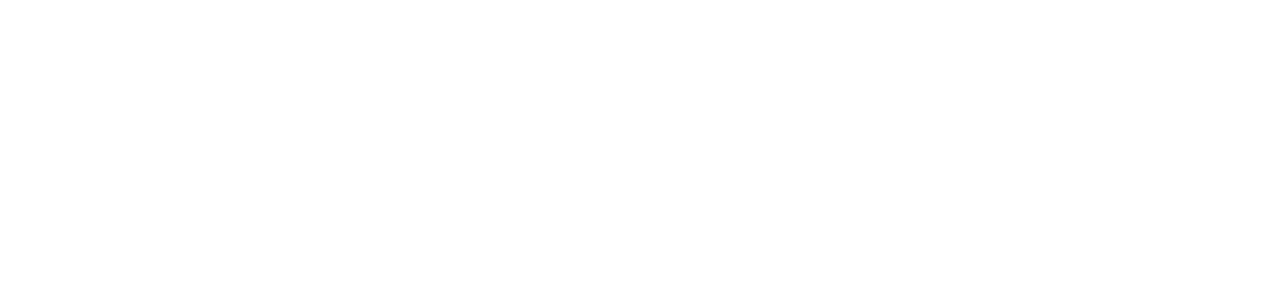
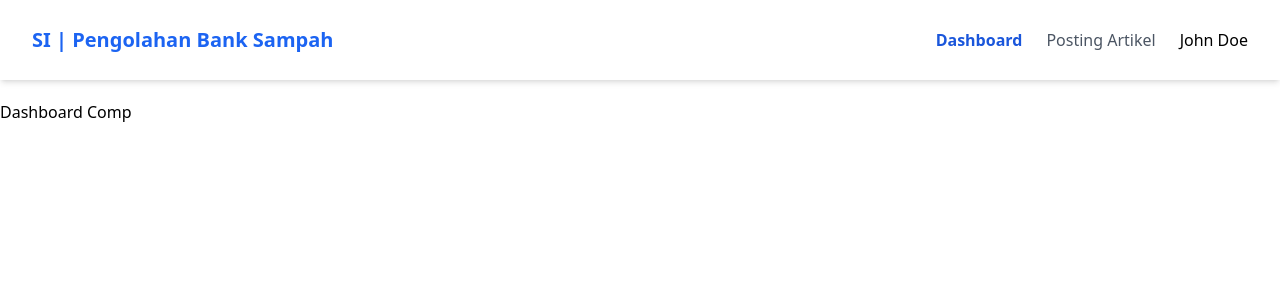
Before and after one commit to Joshtri/NecoSys, a React (Vite) app: page /dashboard in a window 1280 px wide. Before the commit this address had no page. Shown: the top 300 px of the page. Built offline with nearby package versions, Linux system fonts and the light colour scheme.

Commit message:
adding dashboard and adding navbar in layoit

```diff
--- a/package.json
+++ b/package.json
@@ -13,6 +13,7 @@
     "axios": "^1.7.8",
     "flowbite": "^2.5.2",
     "flowbite-react": "^0.10.2",
+    "prop-types": "^15.8.1",
     "react": "^18.3.1",
     "react-dom": "^18.3.1",
     "react-icons": "^5.3.0",
--- a/src/App.jsx
+++ b/src/App.jsx
@@ -4,6 +4,7 @@
 import './App.css'
 import { BrowserRouter, Route, Routes } from 'react-router-dom'
 import Login from './components/Login'
+import DashboardPage from './pages/DashboardPage'
 
 function App() {
 
@@ -11,6 +12,7 @@
     <>
       <BrowserRouter>
         <Routes>
+          <Route path='/dashboard' element={<DashboardPage/>}/>
           <Route path='/' element={<Login/>}/>
 
         </Routes>
--- /dev/null
+++ b/src/components/dashboard/Dashboard.jsx
@@ -0,0 +1,9 @@
+import React from 'react'
+
+function Dashboard() {
+  return (
+    <div>Dashboard Comp</div>
+  )
+}
+
+export default Dashboard
--- a/src/components/partials/CustomNavbar.jsx
+++ b/src/components/partials/CustomNavbar.jsx
@@ -0,0 +1,111 @@
+import { NavLink, Link } from 'react-router-dom';
+import { useState, useRef } from 'react';
+import { Dropdown, Navbar as FlowbiteNavbar, Button } from 'flowbite-react';
+import { FaBars, FaTimes } from 'react-icons/fa'; // Icon for mobile menu
+
+function CustomNavbar() {
+  const [isMobileMenuOpen, setIsMobileMenuOpen] = useState(false); // Mobile menu state
+  const mobileMenuRef = useRef(null); // Ref for handling outside clicks
+
+  return (
+    <FlowbiteNavbar className="shadow-md bg-white w-full">
+      <div className="container mx-auto flex items-center justify-between px-4 py-4">
+        {/* Left: Brand Logo */}
+        <Link
+          to="/"
+          className="text-xl font-semibold text-blue-600 hover:text-blue-800"
+        >
+          SI | Pengolahan Bank Sampah
+        </Link>
+
+        {/* Mobile Menu Toggle */}
+        <div className="lg:hidden">
+          <Button
+            className="text-gray-100 focus:outline-none"
+            onClick={() => setIsMobileMenuOpen(!isMobileMenuOpen)}
+          >
+            {isMobileMenuOpen ? <FaTimes size={28} /> : <FaBars size={28} />} {/* Larger icon */}
+          </Button>
+        </div>
+
+        {/* Center: Navigation Links (Desktop) */}
+        <div className="hidden lg:flex items-center space-x-6">
+          <NavLink
+            to="/dashboard"
+            className={({ isActive }) =>
+              isActive
+                ? 'text-blue-700 font-semibold'
+                : 'text-gray-600 hover:text-blue-500'
+            }
+          >
+            Dashboard
+          </NavLink>
+
+          <NavLink
+            to="/posted-article"
+            className={({ isActive }) =>
+              isActive
+                ? 'text-blue-700 font-semibold'
+                : 'text-gray-600 hover:text-blue-500'
+            }
+          >
+            Posting Artikel
+          </NavLink>
+
+          {/* User Dropdown (Dummy Content for UI) */}
+          <Dropdown label="John Doe" inline={true} arrowIcon={false}>
+            <Dropdown.Item>My Profile</Dropdown.Item>
+            <Dropdown.Divider />
+            <Dropdown.Item>Logout</Dropdown.Item>
+          </Dropdown>
+        </div>
+      </div>
+
+      {/* Mobile Menu */}
+      {isMobileMenuOpen && (
+        <div
+          ref={mobileMenuRef}
+          className="lg:hidden flex flex-col items-start space-y-4 px-6 py-6 bg-white border-t"
+        >
+          <NavLink
+            to="/dashboard"
+            className={({ isActive }) =>
+              isActive
+                ? 'text-blue-700 font-semibold w-full'
+                : 'text-gray-600 hover:text-blue-500 w-full'
+            }
+            onClick={() => setIsMobileMenuOpen(false)}
+          >
+            Dashboard
+          </NavLink>
+
+          <NavLink
+            to="/posted-article"
+            className={({ isActive }) =>
+              isActive
+                ? 'text-blue-700 font-semibold w-full'
+                : 'text-gray-600 hover:text-blue-500 w-full'
+            }
+            onClick={() => setIsMobileMenuOpen(false)}
+          >
+            Daftar Sampah
+          </NavLink>
+
+          {/* User Profile & Logout (Dummy Content for UI) */}
+          <button
+            className="text-gray-600 hover:text-blue-500 w-full text-left"
+          >
+            Profile
+          </button>
+          <button
+            className="text-gray-600 hover:text-red-500 w-full text-left"
+          >
+            Logout
+          </button>
+        </div>
+      )}
+    </FlowbiteNavbar>
+  );
+}
+
+export default CustomNavbar;
--- a/src/pages/Dasbhboard.jsx
+++ /dev/null
@@ -1,7 +0,0 @@
-import React from 'react'
-
-export default function Dasbhboard() {
-  return (
-    <div>Dasbhboard</div>
-  )
-}
--- /dev/null
+++ b/src/pages/DashboardPage.jsx
@@ -0,0 +1,11 @@
+// import React from 'react'
+import Dashboard from '../components/dashboard/Dashboard'
+import Layout from './Layout'
+
+export default function DashboardPage() {
+  return (
+    <Layout>
+      <Dashboard/>
+    </Layout>
+  )
+}
--- a/src/pages/Layout.jsx
+++ b/src/pages/Layout.jsx
@@ -1,9 +1,21 @@
+import PropTypes from 'prop-types'
 import React from 'react'
+import CustomNavbar from '../components/partials/CustomNavbar'
 
-function Layout() {
+
+function Layout({children}) {
   return (
-    <div>Layout</div>
+    <>
+        <CustomNavbar/>
+        <div className='mt-5'>
+            {children}
+        </div>
+    </>
   )
 }
 
+Layout.propTypes = {
+    children: PropTypes.node.isRequired
+}
+
 export default Layout
```
Also changed, not shown: 1 other file (tests, documents, lock files or other folders).
